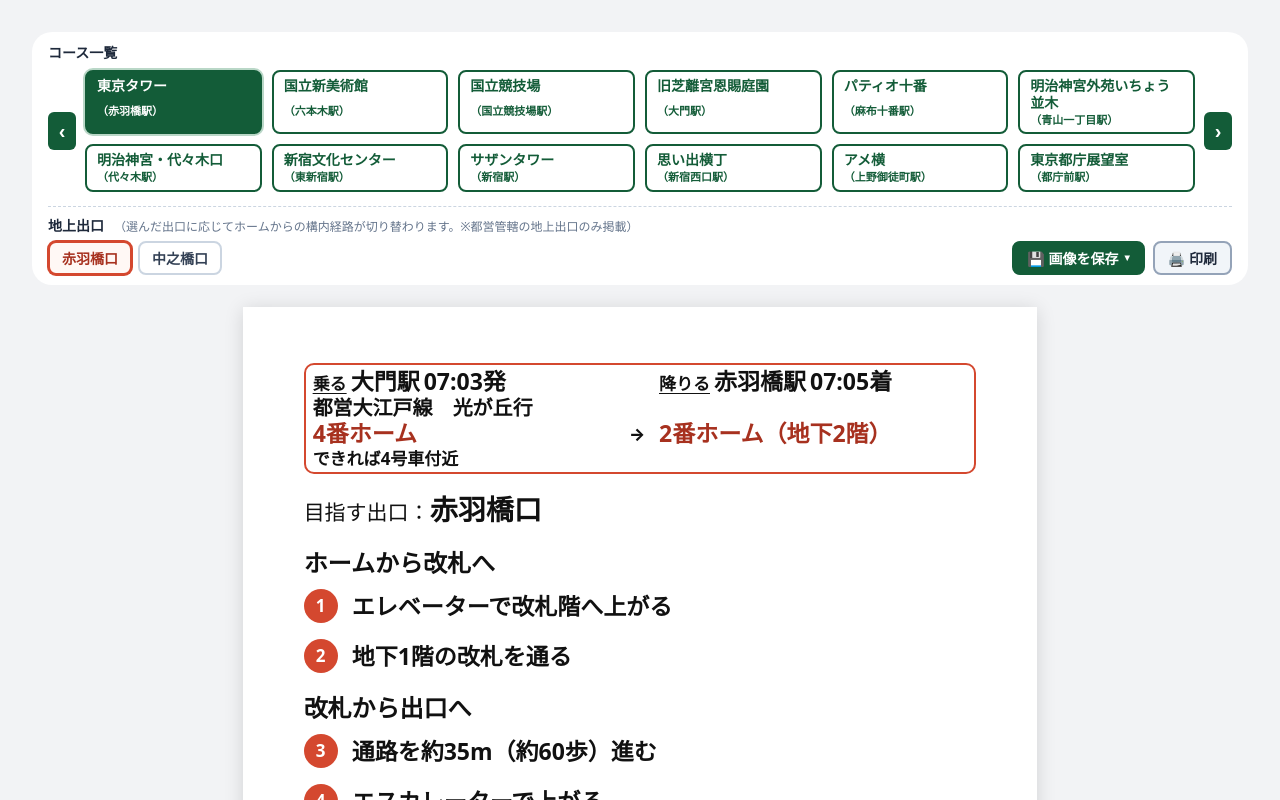
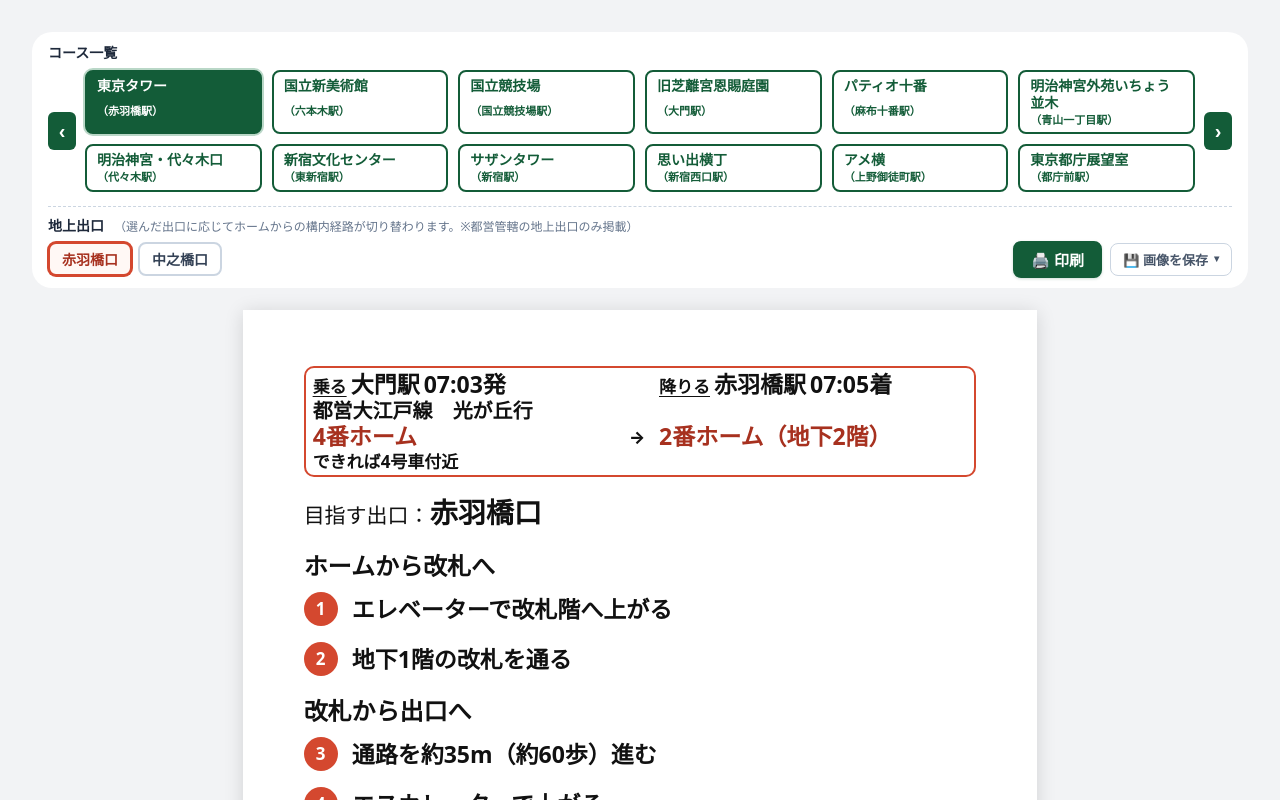
Before and after one commit to atsushiyago/odekake, a React (Vite) app: page / in a window 1280 px wide. Shown: the top 800 px of the page. Built offline with nearby package versions, Linux system fonts and the light colour scheme.

Commit message:
style(ui): promote print button to primary green button and demote image save to secondary

```diff
--- a/src/ui/App.tsx
+++ b/src/ui/App.tsx
@@ -1783,6 +1783,13 @@ export default function App() {
 
                 {itineraryGuide.ok && (
                   <div className="paper-actions-bar no-print">
+                    <button
+                      type="button"
+                      className="paper-action-btn print-btn"
+                      onClick={() => window.print()}
+                    >
+                      🖨️ 印刷
+                    </button>
                     <div
                       className="paper-actions-menu-container"
                       ref={menuContainerRef}
@@ -1850,13 +1857,6 @@ export default function App() {
                         </div>
                       )}
                     </div>
-                    <button
-                      type="button"
-                      className="paper-action-btn print-btn"
-                      onClick={() => window.print()}
-                    >
-                      🖨️ 印刷
-                    </button>
                     {isExporting && (
                       <span className="exporting-indicator">画像生成中...</span>
                     )}
--- a/src/ui/styles.css
+++ b/src/ui/styles.css
@@ -469,22 +469,43 @@
   position: relative;
   display: inline-block;
 }
+.paper-action-btn.print-btn {
+  display: inline-flex;
+  align-items: center;
+  gap: 5px;
+  padding: 6px 16px;
+  font-size: 15px;
+  font-weight: 800;
+  border: 2px solid #135c38;
+  border-radius: 8px;
+  background: #135c38;
+  color: #ffffff;
+  cursor: pointer;
+  box-shadow: 0 1px 3px rgba(19, 92, 56, 0.2);
+  transition: all 0.15s ease;
+}
+.paper-action-btn.print-btn:hover {
+  background: #0e4429;
+  border-color: #0e4429;
+}
 .paper-action-menu-trigger {
   display: inline-flex;
   align-items: center;
   gap: 6px;
-  padding: 5px 13px;
-  font-size: 14px;
+  padding: 6px 12px;
+  font-size: 13px;
   font-weight: 700;
-  border: 2px solid #135c38;
+  border: 1.5px solid #cbd5e1;
   border-radius: 8px;
-  background: #135c38;
-  color: #fff;
+  background: #ffffff;
+  color: #475569;
   cursor: pointer;
   transition: all 0.15s ease;
 }
 .paper-action-menu-trigger:hover {
-  background: #0e4429;
+  background: #f8fafc;
+  border-color: #94a3b8;
+  color: #1e293b;
 }
 .paper-action-menu-trigger:disabled {
   opacity: 0.5;
@@ -537,24 +558,6 @@
 .paper-dropdown-item.share-item:hover {
   background: #f0f9ff;
 }
-.paper-action-btn.print-btn {
-  display: inline-flex;
-  align-items: center;
-  gap: 4px;
-  padding: 5px 13px;
-  font-size: 14px;
-  font-weight: 700;
-  border: 2px solid #94a3b8;
-  border-radius: 8px;
-  background: #f1f5f9;
-  color: #1e293b;
-  cursor: pointer;
-  transition: all 0.15s ease;
-}
-.paper-action-btn.print-btn:hover {
-  background: #e2e8f0;
-  border-color: #64748b;
-}
 .exporting-indicator {
   font-size: 12px;
   font-weight: 700;
```
